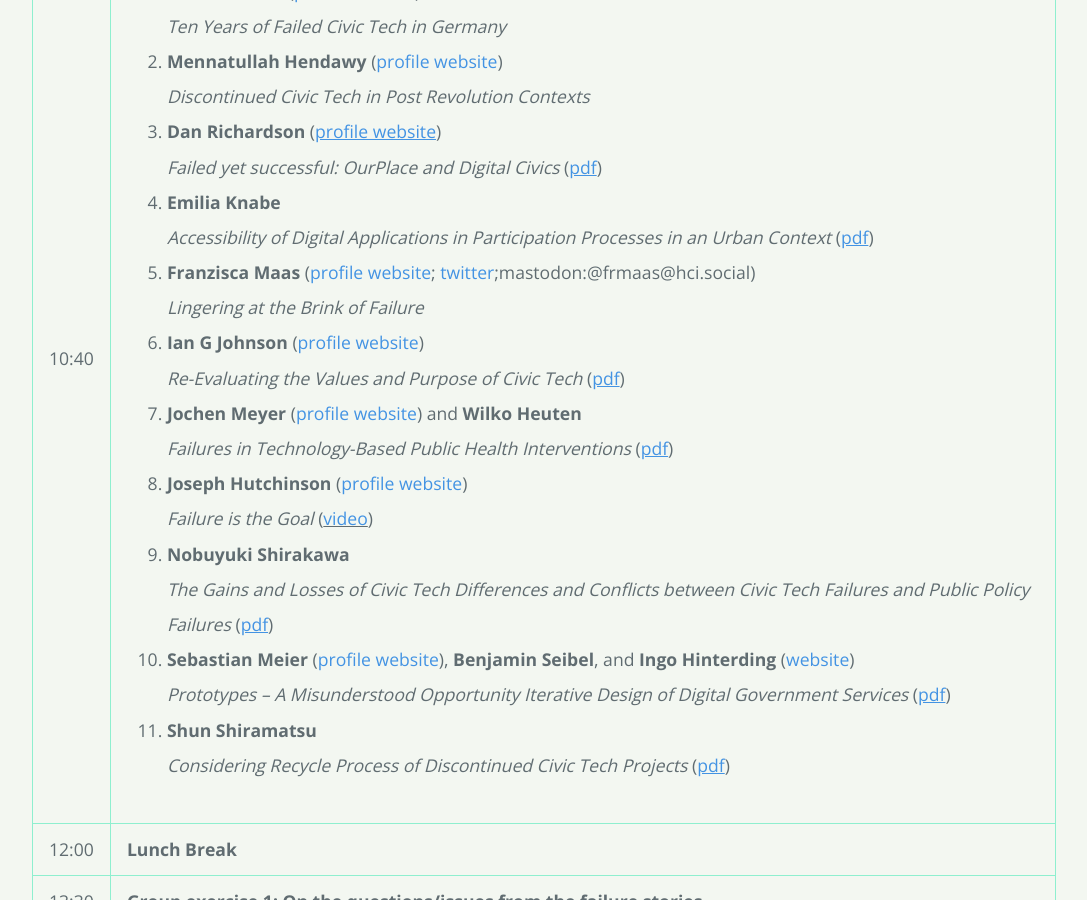
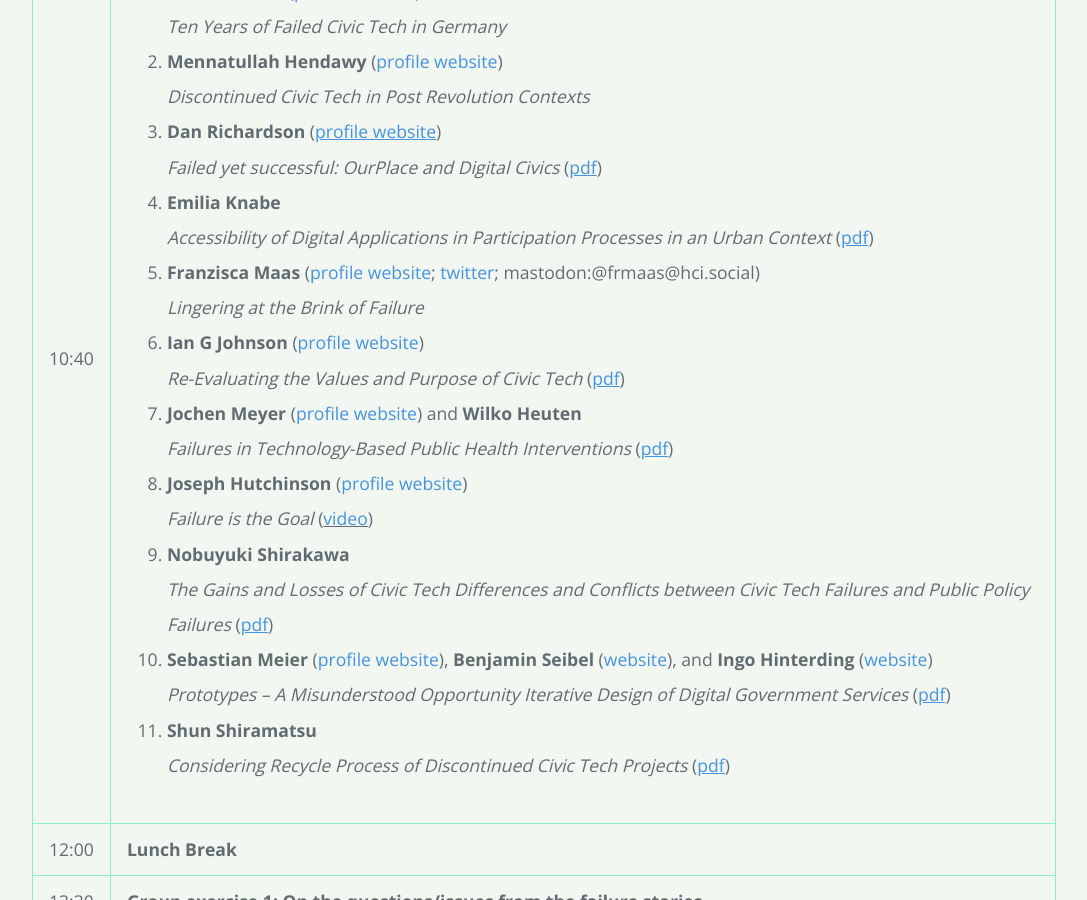
Before and after one commit to discontinued-civictech/discontinued-civictech.github.io, a Jekyll site: the page built from schedule.md, in a window 1280 px wide and 900 px high, scrolled down 1364 px. Shown: the whole window, without its empty margins (96-1183 px from the left). Built offline with Jekyll 4.4.1, drawn with Linux system fonts in a browser that asks for light colours; our own code applies the rules of GitHub Pages for plain Markdown files.

Commit message:
modified:   schedule.md

```diff
--- a/schedule.md
+++ b/schedule.md
@@ -39,12 +39,12 @@ layout: default
                     <li><b>Mennatullah Hendawy</b> (<a href="https://sites.google.com/view/mennatullah-hendawy">profile website</a>)<br /><i>Discontinued Civic Tech in Post Revolution Contexts</i></li>
                     <li><b>Dan Richardson</b> (<a href="https://danrichardson.me/"><u>profile website</u></a>)<br /><i>Failed yet successful: OurPlace and Digital Civics</i> (<a href='files/abstracts/01_DanRichardson_Failed_yet_successful__OurPlace_and_Digital_Civics.pdf'><u>pdf</u></a>)</li>
                     <li><b>Emilia Knabe</b><br /><i>Accessibility of Digital Applications in Participation Processes in an Urban Context</i> (<a href="files/abstracts/08_Emilia Knabe.pdf"><u>pdf</u></a>)</li>
-                    <li><b>Franzisca Maas</b> (<a href="https://www.mcm.uni-wuerzburg.de/psyergo/team/franzisca-maas/">profile website</a>; <a href="https://twitter.com/FrMaas">twitter</a>;mastodon:@frmaas@hci.social)<br /><i>Lingering at the Brink of Failure</i></li>
+                    <li><b>Franzisca Maas</b> (<a href="https://www.mcm.uni-wuerzburg.de/psyergo/team/franzisca-maas/">profile website</a>; <a href="https://twitter.com/FrMaas">twitter</a>; mastodon:@frmaas@hci.social)<br /><i>Lingering at the Brink of Failure</i></li>
                     <li><b>Ian G Johnson</b> (<a href="https://openlab.ncl.ac.uk/people/ian-johnson/#bio">profile website</a>)<br /><i>Re-Evaluating the Values and Purpose of Civic Tech</i> (<a href="files/abstracts/03_IanJohnson_Values and process in civic tech v.2.pdf"><u>pdf</u></a>)</li>
                     <li><b>Jochen Meyer</b> (<a href="https://www.offis.de/offis/person/jochen-meyer.html">profile website</a>) and <b>Wilko Heuten</b><br /><i>Failures in Technology-Based Public Health Interventions</i> (<a href="files/abstracts/04_JochenMeyer_Failures in Technology-Based Public Health Interventions.pdf"><u>pdf</u></a>)</li>
                     <li><b>Joseph Hutchinson</b> (<a href="https://openlab.ncl.ac.uk/people/joseph-hutchinson/">profile website</a>) <br /><i>Failure is the Goal </i>(<u><a href="https://vimeo.com/801318432/dd8bdf4b5e">video</a></u>)</li>
                     <li><b>Nobuyuki Shirakawa </b><br /><i>The Gains and Losses of Civic Tech Differences and Conflicts between Civic Tech Failures and Public Policy Failures</i> (<a href="files/abstracts/09_NobuyukiShirakawa_Workshop at CHI'23_Nobuyuki_SHIRAKAWA-proposal.pdf"><u>pdf</u></a>)</li>
-                    <li><b>Sebastian Meier</b> (<a href="https://www.fh-potsdam.de/hochschule-netzwerk/personen/sebastian-meier">profile website</a>), <b>Benjamin Seibel</b>, and <b>Ingo Hinterding</b> (<a href="https://citylab-berlin.org/en/team/">website</a>)<br /><i>Prototypes – A Misunderstood Opportunity Iterative Design of Digital Government Services</i> (<a href="files/abstracts/06_SebastianMeier_prototypes-23-meier-et-al.pdf"><u>pdf</u></a>)</li>
+                    <li><b>Sebastian Meier</b> (<a href="https://www.fh-potsdam.de/hochschule-netzwerk/personen/sebastian-meier">profile website</a>), <b>Benjamin Seibel</b> (<a href="https://citylab-berlin.org/en/team/">website</a>), and <b>Ingo Hinterding</b> (<a href="https://citylab-berlin.org/en/team/">website</a>)<br /><i>Prototypes – A Misunderstood Opportunity Iterative Design of Digital Government Services</i> (<a href="files/abstracts/06_SebastianMeier_prototypes-23-meier-et-al.pdf"><u>pdf</u></a>)</li>
                     <li><b>Shun Shiramatsu</b><br /><i>Considering Recycle Process of Discontinued Civic Tech Projects</i> (<a href="files/abstracts/07_ShunShiramatsu_2023civictech.pdf"><u>pdf</u></a>)</li>
                 </ol>
             </td>
```
